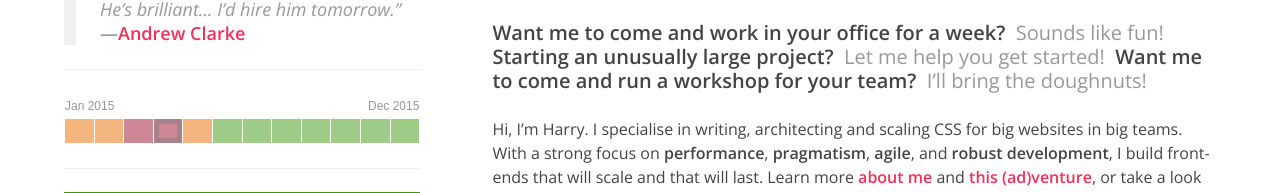
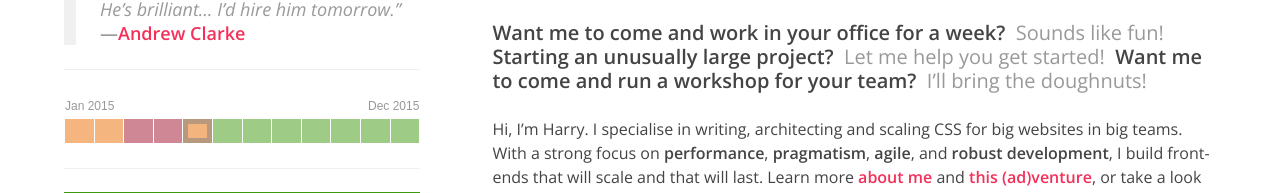
Before and after one commit to csswizardry/work, a website: page dev.html in a window 1280 px wide. Shown: the part 971-1164 px from the top of the page. Drawn offline with nearby package versions, Linux system fonts and the light colour scheme.

Commit message:
Update month

```diff
--- a/dev.html
+++ b/dev.html
@@ -105,8 +105,8 @@
                             <td class="calendar__month  calendar__month--limited" title="January – Limited">Limited</td>
                             <td class="calendar__month  calendar__month--limited" title="February – Limited">Limited</td>
                             <td class="calendar__month  calendar__month--unavailable" title="March – Unavailable">Unavailable</td>
-                            <td class="calendar__month  calendar__month--unavailable  calendar__month--current" title="April – Unavailable">Unavailable</td>
-                            <td class="calendar__month  calendar__month--limited" title="May – Limited">Limited</td>
+                            <td class="calendar__month  calendar__month--unavailable" title="April – Unavailable">Unavailable</td>
+                            <td class="calendar__month  calendar__month--limited  calendar__month--current" title="May – Limited">Limited</td>
                             <td class="calendar__month" title="June – Available">Available</td>
                             <td class="calendar__month" title="July – Available">Available</td>
                             <td class="calendar__month" title="August – Available">Available</td>
```
Also changed, not shown: index.html (+1 -1 lines).
